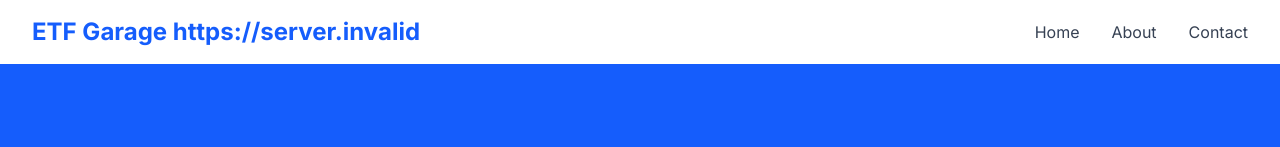
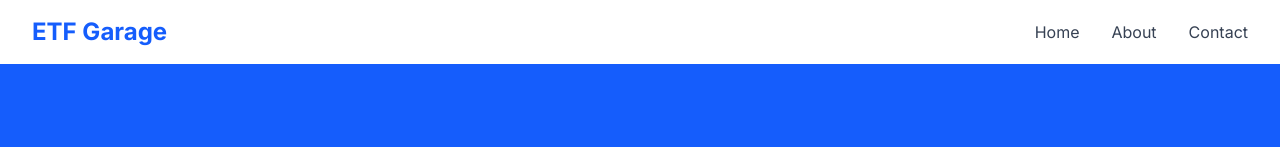
Before and after one commit to muhsin12/etf, a Next.js app: page / in a window 1280 px wide. Shown: the top 147 px of the page. Built offline with nearby package versions, Linux system fonts and the light colour scheme; no server answers; the database is empty.

Commit message:
fix(layout): remove mongodb uri from display text

```diff
--- a/src/app/layout.tsx
+++ b/src/app/layout.tsx
@@ -23,7 +23,7 @@ export default function RootLayout({
           <nav className="max-w-7xl mx-auto px-4 sm:px-6 lg:px-8">
             <div className="flex justify-between h-16 items-center">
               <Link href="/" className="text-2xl font-bold text-blue-600">
-                ETF Garage {process.env.MONGODB_URI}
+                ETF Garage{" "}
               </Link>
 
               <div className="hidden md:flex space-x-8">
```
